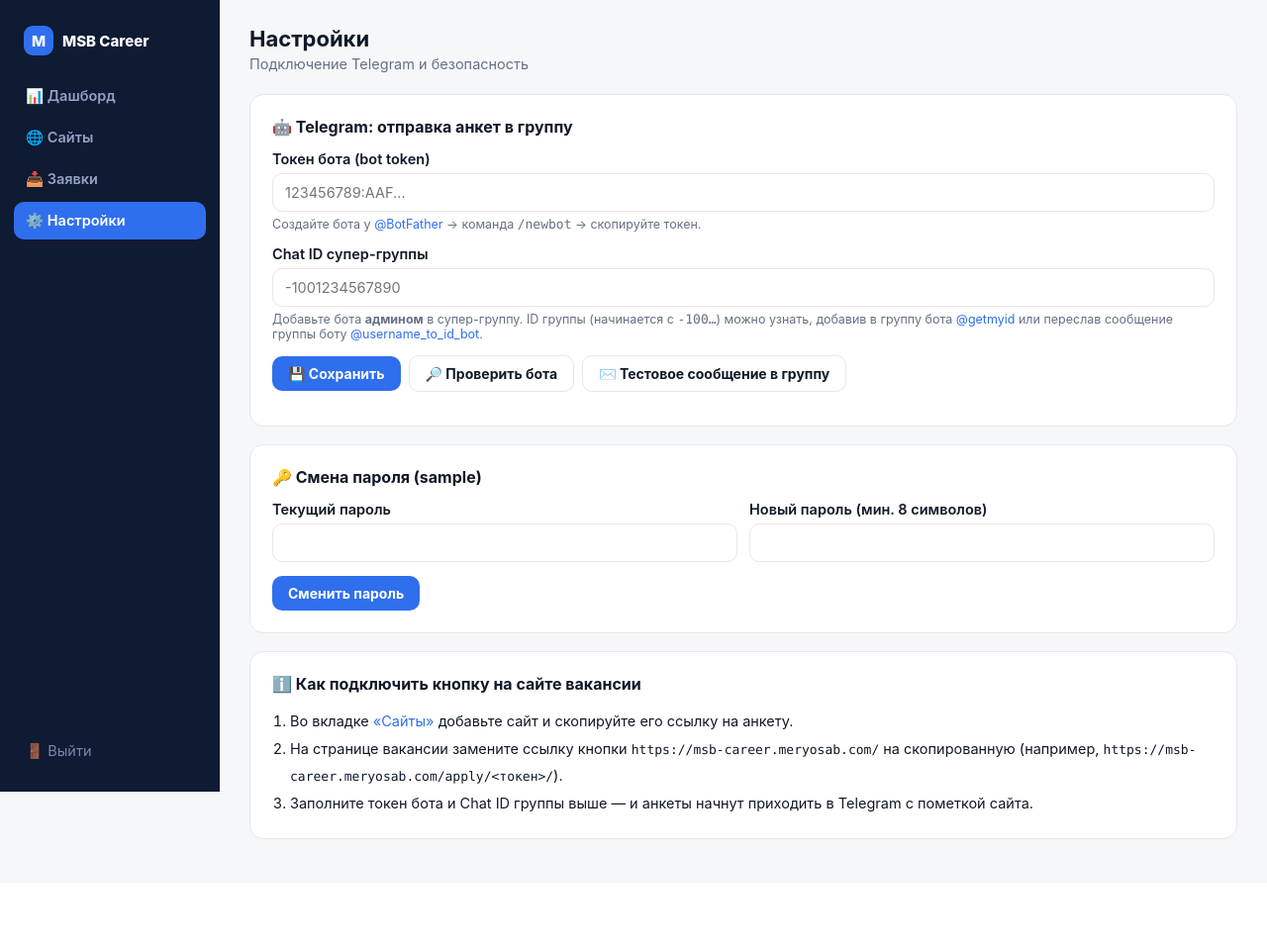
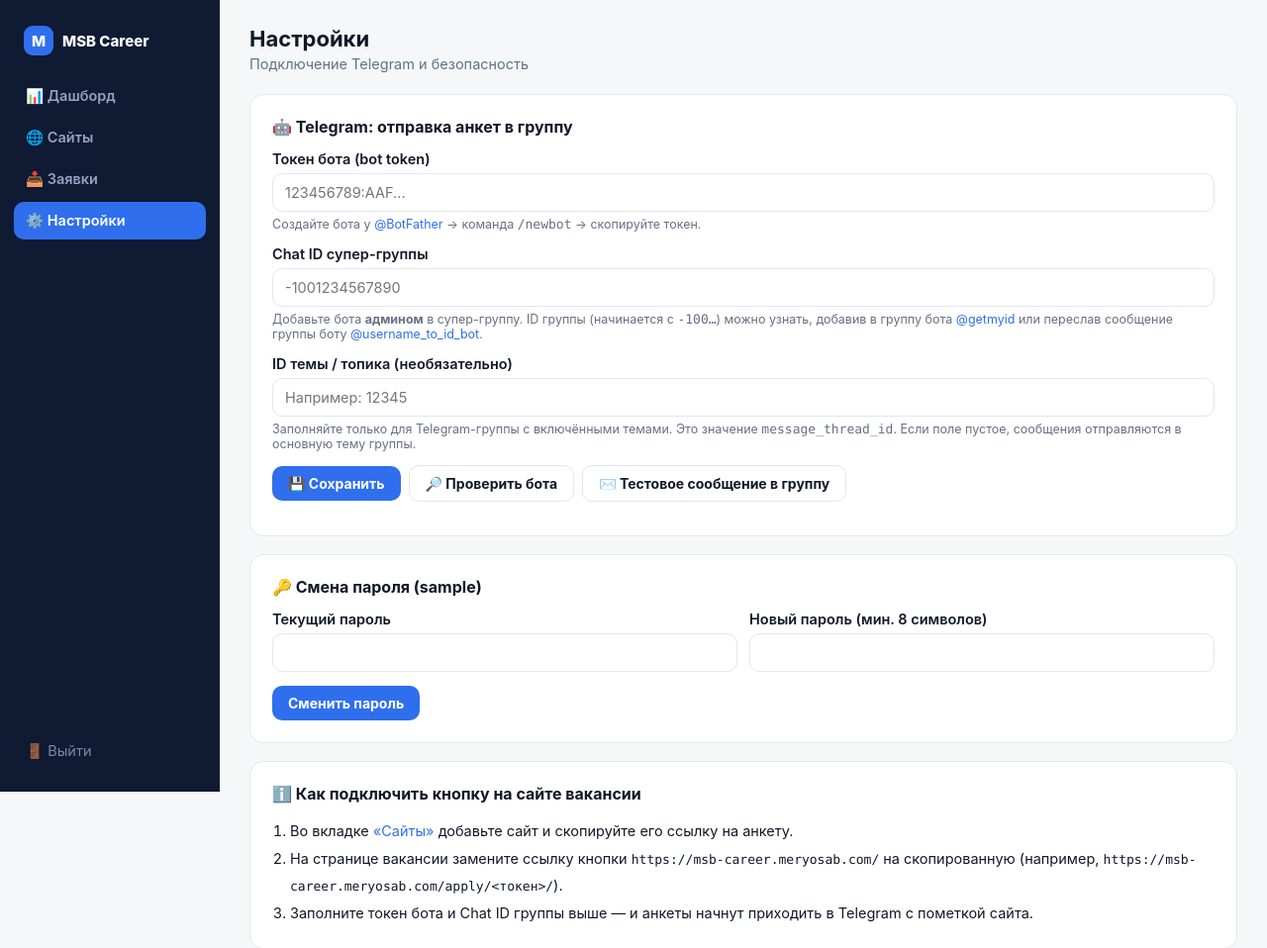
Before and after one commit to nesterov1510/career-2.0, a Flask app: page /x-panel-7f3a/settings/ in a window 1280 px wide. Shown: the top 958 px of the page at 99% size. Before the commit the page ends 848 px from the top, so only its background shows below. Run offline with Flask 3, Linux system fonts and the light colour scheme; the visitor is signed in with stand-in values (Sample User, id 1); data that the repository does not hold is empty; some libraries are stand-ins or nearby versions.

Commit message:
Add Telegram forum topic support
Co-authored-by: arena-agent <297053741+arena-agent@users.noreply.github.com>

```diff
--- a/app.py
+++ b/app.py
@@ -223,8 +223,8 @@ def human_size(n):
     return f"{n} Б"
 
 
-def tg_call(method, files=None, **data):
-    token = (get_setting("bot_token") or "").strip()
+def tg_call(method, files=None, bot_token=None, **data):
+    token = ((bot_token if bot_token is not None else get_setting("bot_token")) or "").strip()
     if not token:
         return {"ok": False, "error": "Bot token не задан в настройках панели"}
     try:
@@ -256,6 +256,10 @@ def send_application(app_id):
     chat_id = (get_setting("chat_id") or "").strip()
     if not chat_id:
         return False, "chat_id группы не задан в настройках панели"
+    topic_id = (get_setting("topic_id") or "").strip()
+    destination = {"chat_id": chat_id}
+    if topic_id:
+        destination["message_thread_id"] = topic_id
 
     about = (row["message"] or "").strip()
     if len(about) > 3000:
@@ -308,7 +312,7 @@ def send_application(app_id):
         with open(fpath, "rb") as uploaded:
             res = tg_call(
                 "sendDocument",
-                chat_id=chat_id,
+                **destination,
                 caption=document_caption,
                 parse_mode="HTML",
                 files={"document": (row["file_name"] or "document", uploaded)},
@@ -321,7 +325,7 @@ def send_application(app_id):
 
     res = tg_call(
         "sendMessage",
-        chat_id=chat_id,
+        **destination,
         text=caption,
         parse_mode="HTML",
         disable_web_page_preview=True,
@@ -748,6 +752,16 @@ def app_file(aid):
 
 
 # -------------------------------------------------------------- настройки ---
+def validate_telegram_settings(token, chat, topic=""):
+    if token and not re.fullmatch(r"\d{5,16}:[A-Za-z0-9_-]{20,}", token):
+        return "Неверный формат токена Telegram-бота. Скопируйте токен целиком из BotFather."
+    if chat and not re.fullmatch(r"-?\d{1,20}", chat):
+        return "Chat ID должен содержать только цифры и необязательный минус."
+    if topic and not re.fullmatch(r"\d{1,20}", topic):
+        return "ID темы должен быть положительным целым числом."
+    return None
+
+
 @admin.route("/settings/", methods=["GET", "POST"])
 @auth_required
 def settings():
@@ -756,15 +770,14 @@ def settings():
         if what == "telegram":
             token = request.form.get("bot_token", "").strip()
             chat = request.form.get("chat_id", "").strip()
-            token_valid = not token or re.fullmatch(r"\d{5,15}:[A-Za-z0-9_-]{20,}", token)
-            chat_valid = not chat or re.fullmatch(r"-?\d{1,20}", chat)
-            if not token_valid:
-                flash("Неверный формат токена Telegram-бота.", "err")
-            elif not chat_valid:
-                flash("Chat ID должен содержать только цифры и необязательный минус.", "err")
+            topic = request.form.get("topic_id", "").strip()
+            validation_error = validate_telegram_settings(token, chat, topic)
+            if validation_error:
+                flash(validation_error, "err")
             else:
                 set_setting("bot_token", token)
                 set_setting("chat_id", chat)
+                set_setting("topic_id", topic)
                 flash("Настройки Telegram сохранены.", "ok")
         elif what == "password":
             a = db().execute("SELECT * FROM admins WHERE id=?",
@@ -785,6 +798,7 @@ def settings():
         "panel/settings.html",
         bot_token=get_setting("bot_token") or "",
         chat_id=get_setting("chat_id") or "",
+        topic_id=get_setting("topic_id") or "",
         admin_login=session.get("admin_login", "admin"),
     )
 
@@ -792,14 +806,28 @@ def settings():
 @admin.route("/settings/test/", methods=["POST"])
 @auth_required
 def settings_test():
-    chat_id = (get_setting("chat_id") or "").strip()
+    token = request.form.get("bot_token", "").strip()
+    chat_id = request.form.get("chat_id", "").strip()
+    topic_id = request.form.get("topic_id", "").strip()
+    validation_error = validate_telegram_settings(token, chat_id, topic_id)
+    if validation_error:
+        return jsonify(ok=False, error=validation_error)
+    if not token:
+        return jsonify(ok=False, error="Сначала укажите токен бота.")
     if not chat_id:
-        return jsonify(ok=False, error="Сначала укажите chat_id группы.")
-    res = tg_call("sendMessage", chat_id=chat_id,
-                  text="✅ Тестовое сообщение: анкеты MSB Career подключены.",
-                  disable_web_page_preview=True)
+        return jsonify(ok=False, error="Сначала укажите Chat ID группы.")
+    destination = {"chat_id": chat_id}
+    if topic_id:
+        destination["message_thread_id"] = topic_id
+    res = tg_call(
+        "sendMessage",
+        bot_token=token,
+        **destination,
+        text="✅ Тестовое сообщение: анкеты MSB Career подключены.",
+        disable_web_page_preview=True,
+    )
     if res.get("ok"):
-        return jsonify(ok=True, msg="Сообщение отправлено в группу ✓")
+        return jsonify(ok=True, msg="Сообщение отправлено в группу или выбранную тему ✓")
     desc = res.get("description") or res.get("error") or "ошибка"
     return jsonify(ok=False, error=desc)
 
@@ -807,7 +835,13 @@ def settings_test():
 @admin.route("/settings/botinfo/", methods=["POST"])
 @auth_required
 def settings_botinfo():
-    res = tg_call("getMe")
+    token = request.form.get("bot_token", "").strip()
+    validation_error = validate_telegram_settings(token, "")
+    if validation_error:
+        return jsonify(ok=False, error=validation_error)
+    if not token:
+        return jsonify(ok=False, error="Сначала укажите токен бота.")
+    res = tg_call("getMe", bot_token=token)
     if res.get("ok"):
         me = res["result"]
         return jsonify(ok=True, msg=f"Бот найден: @{me.get('username')} ({me.get('first_name')})")
--- a/templates/panel/settings.html
+++ b/templates/panel/settings.html
@@ -6,7 +6,7 @@
 
 <div class="card">
   <h2>🤖 Telegram: отправка анкет в группу</h2>
-  <form method="post">
+  <form method="post" id="telegram-form">
     <input type="hidden" name="csrf_token" value="{{ csrf_token() }}">
     <input type="hidden" name="what" value="telegram">
     <div class="field">
@@ -21,6 +21,14 @@
         Добавьте бота <b>админом</b> в супер-группу. ID группы (начинается с <span class="mono">-100…</span>) можно узнать,
         добавив в группу бота <a href="https://t.me/getmyid" target="_blank" rel="noopener">@getmyid</a> или переслав сообщение группы боту
         <a href="https://t.me/username_to_id_bot" target="_blank" rel="noopener">@username_to_id_bot</a>.
+      </div>
+    </div>
+    <div class="field">
+      <label>ID темы / топика (необязательно)</label>
+      <input type="text" name="topic_id" value="{{ topic_id }}" class="mono" placeholder="Например: 12345" inputmode="numeric">
+      <div class="hint">
+        Заполняйте только для Telegram-группы с включёнными темами. Это значение <span class="mono">message_thread_id</span>.
+        Если поле пустое, сообщения отправляются в основную тему группы.
       </div>
     </div>
     <div class="row-actions">
@@ -62,6 +70,7 @@
 
 <script>
 const csrf = document.querySelector('meta[name="csrf-token"]').content;
+const telegramForm = document.getElementById("telegram-form");
 const box = document.getElementById("tg-result");
 function show(ok, msg){
   const result = document.createElement("div");
@@ -73,7 +82,11 @@ function show(ok, msg){
 async function callTelegram(url, pending){
   show(true, pending);
   try {
-    const response = await fetch(url, {method: "POST", headers: {"X-CSRFToken": csrf}});
+    const response = await fetch(url, {
+      method: "POST",
+      headers: {"X-CSRFToken": csrf},
+      body: new FormData(telegramForm)
+    });
     const data = await response.json();
     show(data.ok, data.ok ? data.msg : "Ошибка: " + (data.error || "неизвестная ошибка"));
   } catch (_) {
```
Also changed, not shown: README.md.
